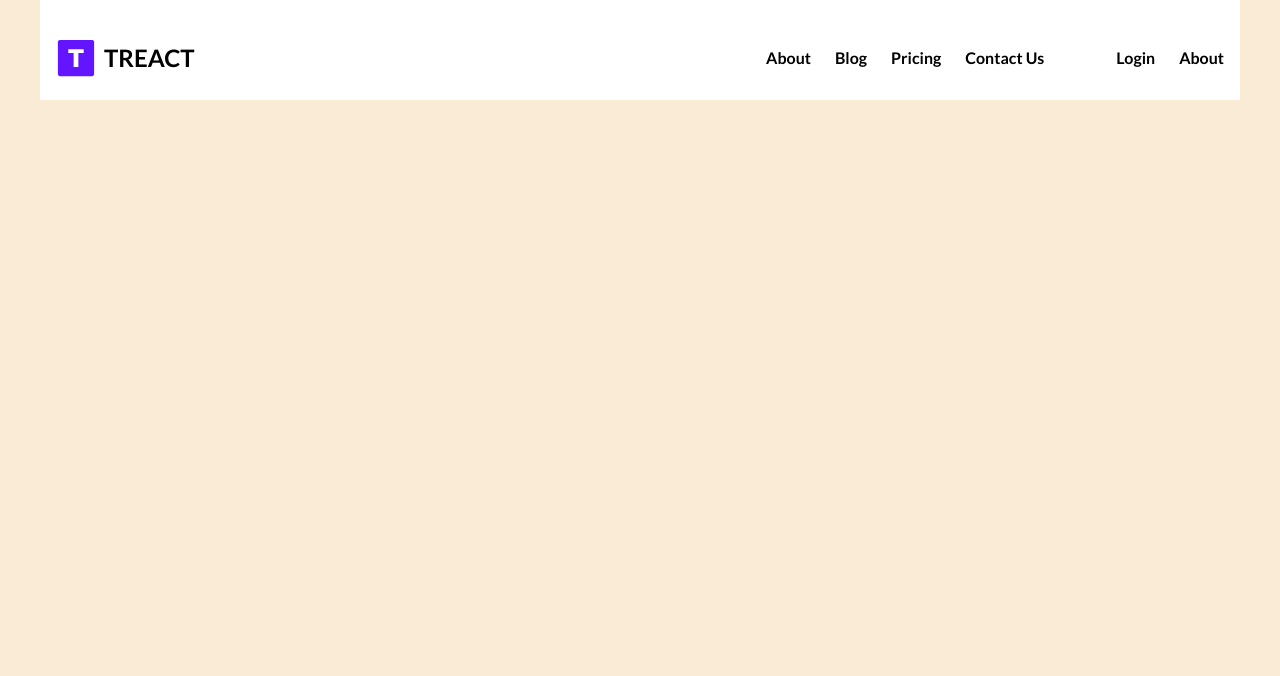
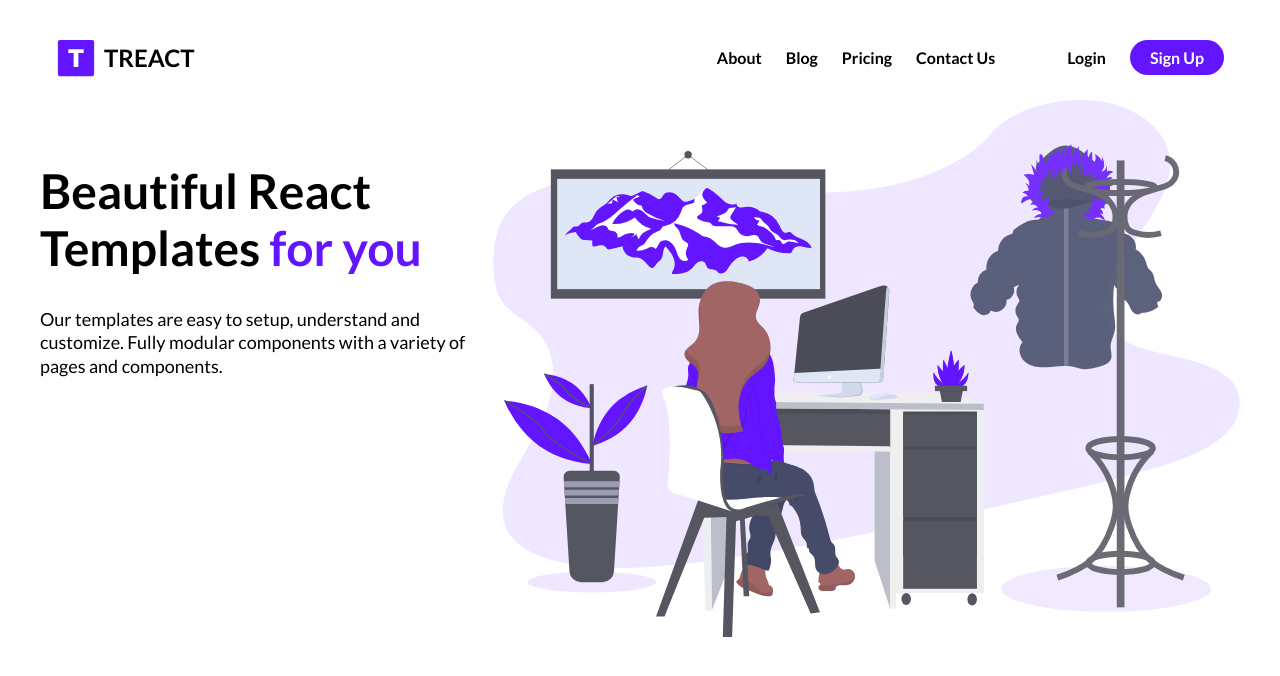
Before and after one commit to rhysc99/Building-template-no-tutorial, a plain HTML site: page FinalProject - CSS & HTML 1/index.html in a window 1280 px wide. Drawn offline with Linux system fonts and the light colour scheme.

Commit message:
Add files via upload

```diff
--- a/FinalProject - CSS & HTML 1/index.html
+++ b/FinalProject - CSS & HTML 1/index.html
@@ -26,25 +26,25 @@
                 <ul class="nav__links--list">
                     <div class="nav__links-info">
                         <li class="nav__link">
-                            <a href="" class="nav__link--anchor link__hover-effect link__hover-effect--black">About</a>
+                            <a href="" class="nav__link--anchor link__hover-effect">About</a>
                         </li>
                         <li class="nav__link">
-                            <a href="" class="nav__link--anchor link__hover-effect link__hover-effect--black">Blog</a>
+                            <a href="" class="nav__link--anchor link__hover-effect">Blog</a>
                         </li>
                         <li class="nav__link">
-                            <a href="" class="nav__link--anchor link__hover-effect link__hover-effect--black">Pricing</a>
+                            <a href="" class="nav__link--anchor link__hover-effect">Pricing</a>
                         </li>
                         <li class="nav__link">
-                            <a href="" class="nav__link--anchor link__hover-effect link__hover-effect--black">Contact Us</a>
+                            <a href="" class="nav__link--anchor link__hover-effect">Contact Us</a>
                         </li>
 
                     </div>
 
                     <div class="nav__links-account">
                         <li class="nav__link">
-                            <a href="" class="nav__link--anchor link__hover-effect link__hover-effect--black">Login</a>
+                            <a href="" class="nav__link--anchor link__hover-effect">Login</a>
                         <li class="nav__link">
-                            <a href="" class="nav__link--anchor nav__link--anchor-primary">About</a>
+                            <a href=""class="nav__link--anchor-contact">Sign Up</a>
                         </li>
 
                     </div>
@@ -54,6 +54,47 @@
             </nav>
 
         </div>
+        <div class="row">
+
+
+        <div class="flex flex-1">
+            <div class="landing__info row">
+                <div class="landing__title">
+                    <h1>Beautiful React Templates<span class="purple"> for you</span></h1>
+                </div>
+                <div class="landing__subtitle">
+                    Our templates are easy to setup, understand and customize.
+                    Fully modular components with a variety of pages and components.
+                </div>
+
+            </div>
+            <div class="landing__img">
+                <figure class="landing--img-wrapper">
+                    <img src="./assets/landing-img.svg" class="landing__img"alt="">
+                </figure>
+            </div>
+
+        </div>
+    </div>
+        <!-- <div class="landing__inputs">
+            <div class="row__landing-left">
+                <h1 class="landing__title">
+                    Beautiful React Templates<span class="purple"> for you</span>
+                </h1>
+                <p class="landing__subtitle">
+                    Our templates are easy to setup, understand and customize.
+                    Fully modular components with a variety of pages and components.
+                </p>
+            </div> -->
+
+        <!-- </div>
+        <div class="row row__landing-right">
+            <figure class="landing--img-wrapper">
+                <img src="./assets/landing-img.svg" class="landing__img"alt="">
+            </figure>
+        </div> -->
+
+
     </section>
 </body>
 
--- a/FinalProject - CSS & HTML 1/styles.css
+++ b/FinalProject - CSS & HTML 1/styles.css
@@ -6,13 +6,17 @@
   padding: 0;
   margin: 0;
   box-sizing: border-box;
+
 }
 
 html{
     scroll-behavior: smooth;
   }
+  .purple{
+    color: rgb(100 21 255);
+  }
   body{
-    background-color: antiquewhite;
+
   }
   nav{
     display: flex;
@@ -21,13 +25,14 @@ html{
     height: 100px;
     width: 100%; /*Makes it resposnsive */
     max-width: 1200px;
-    background-color: #fff;
+
   }
 
   .row{
     width: 100%;
     max-width: 1200px;
     margin: 0 auto;
+
   }
   .logo__wrapper{
     display: flex;
@@ -69,7 +74,24 @@ html{
   .nav__link--anchor{
     text-decoration: none;
     color: black;
-    margi;
+  }
+  .link__hover-effect:hover{
+    color: rgb(100 21 255);
+    text-decoration-line: underline;
+    text-underline-offset: 16px;
+
+  }
+  .nav__link--anchor-contact{
+  background-color: rgb(100 21 255);
+  padding: 8px 20px;
+  border-radius: 50px;
+  color: white;
+  text-decoration: none;
+  }
+
+   .nav__link--anchor-contact:hover{
+    background-color: rgb(58, 4, 166);
+    transition: all 300ms ease;
   }
 
   ul{
@@ -77,17 +99,50 @@ html{
     justify-content: space-between;
   }
 
+  .flex{
+    display: flex;
+}
 
-   /* .nav__link--anchor {
-    margin: 0 12px;
-    color: black;
-    text-decoration: none;
-    font-weight: 700;
-  } */
-  /* .nav__link--anchor-primary {
-    background-color: #6C63FF;
-    padding: 8px 20px;
-    border-radius: 50px;
-    color: white;
-    transition: all 300ms ease;
-  } */
+.flex-1{
+    flex: 1;
+}
+
+#landing{
+  display: flex;
+  flex-direction: row;
+}
+
+
+
+  .landing__title{
+    margin-top: 62px;
+    font-size: 32px;
+  }
+
+ .landing__subtitle{
+  margin-top: 32px;
+  padding-right: 8px;
+  line-height: 1.3em;
+  font-size: 18px;
+  margin-bottom: 40px;
+  }
+
+  .landing__img{
+  }
+
+ .landing--img-wrapper{
+
+
+
+  }
+
+  .landing--img-wrapper{
+    max-width: 100%;
+    max-height: 100%;
+
+  }
+
+  .landing__img{
+    width: 747px;
+    height: 537px
+  }
```
Also changed, not shown: FinalProject - CSS & HTML 1/assets/landing-img.svg (added).
